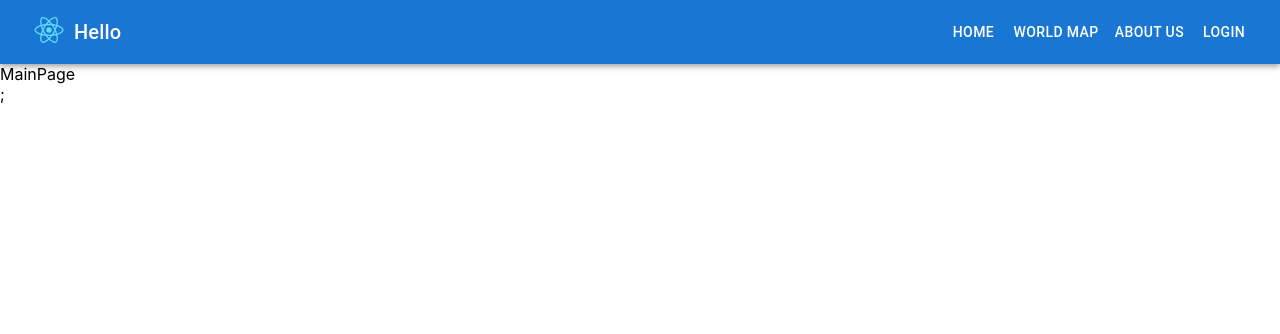
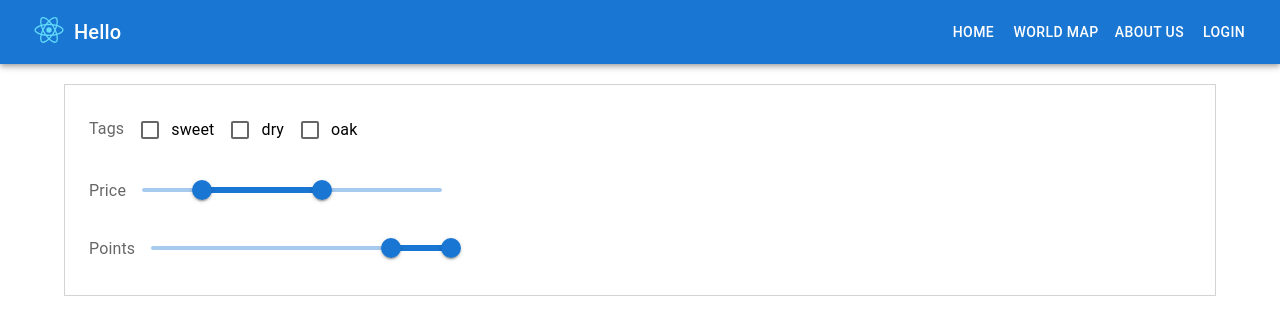
Before and after one commit to hosahn/Elice-Projects-Two, a React (Create React App) app in the folder front/: page /main in a window 1280 px wide. Shown: the top 334 px of the page. Built offline with nearby package versions, Linux system fonts and the light colour scheme.

Commit message:
#8 update 메인페이지 기본 UI 구현

```diff
--- a/front/src/pages/MainPage.js
+++ b/front/src/pages/MainPage.js
@@ -1,12 +1,75 @@
-import React from "react";
+import React, { useState } from "react";
+import {
+  Box,
+  Checkbox,
+  Container,
+  FormControlLabel,
+  FormLabel,
+  Slider,
+  Tooltip,
+} from "@mui/material";
 
 import Header from "../components/Header";
 
 export default function MainPage() {
+  const [priceValue, setPriceValue] = useState([20, 60]);
+  const [pointsValue, setPointsValue] = useState([80, 100]);
+
+  const handleChange = (e, newValue) => {
+    if (e.target.name === "price") {
+      setPriceValue(newValue);
+    } else {
+      setPointsValue(newValue);
+    }
+  };
+
   return (
     <>
       <Header />
-      <div>MainPage</div>;
+      <Container maxWidth="lg" style={{ marginTop: "20px" }}>
+        <Box component="div" sx={{ border: "1px solid lightgray", p: 3 }}>
+          <Box component="div" sx={{ mb: 3 }}>
+            <FormLabel sx={{ mr: 2 }}>Tags</FormLabel>
+            <Tooltip title="sweet 설명" placement="top-end">
+              <FormControlLabel control={<Checkbox />} label="sweet" />
+            </Tooltip>
+            <Tooltip title="dry 설명" placement="top-end">
+              <FormControlLabel control={<Checkbox />} label="dry" />
+            </Tooltip>
+            <Tooltip title="oak 설명" placement="top-end">
+              <FormControlLabel control={<Checkbox />} label="oak" />
+            </Tooltip>
+          </Box>
+          <Box
+            component="div"
+            sx={{ mb: 3.5 }}
+            style={{ display: "flex", alignItems: "center" }}
+          >
+            <FormLabel sx={{ mr: 2 }}>Price</FormLabel>
+            <Slider
+              name="price"
+              value={priceValue}
+              onChange={handleChange}
+              valueLabelDisplay="auto"
+              sx={{ width: 300 }}
+            />
+          </Box>
+          <Box
+            component="div"
+            sx={{ mb: 1 }}
+            style={{ display: "flex", alignItems: "center" }}
+          >
+            <FormLabel sx={{ mr: 2 }}>Points</FormLabel>
+            <Slider
+              name="points"
+              value={pointsValue}
+              onChange={handleChange}
+              valueLabelDisplay="auto"
+              sx={{ width: 300 }}
+            />
+          </Box>
+        </Box>
+      </Container>
     </>
   );
 }
```
